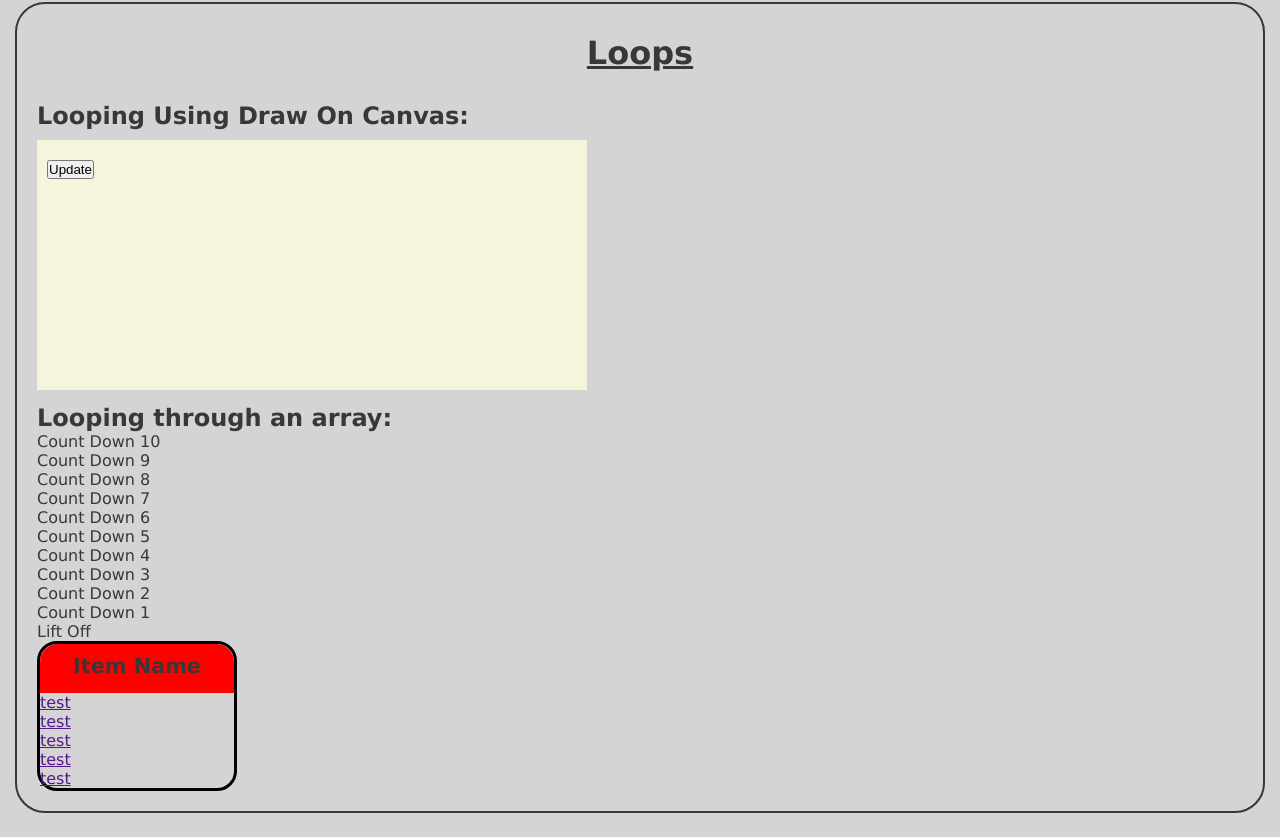
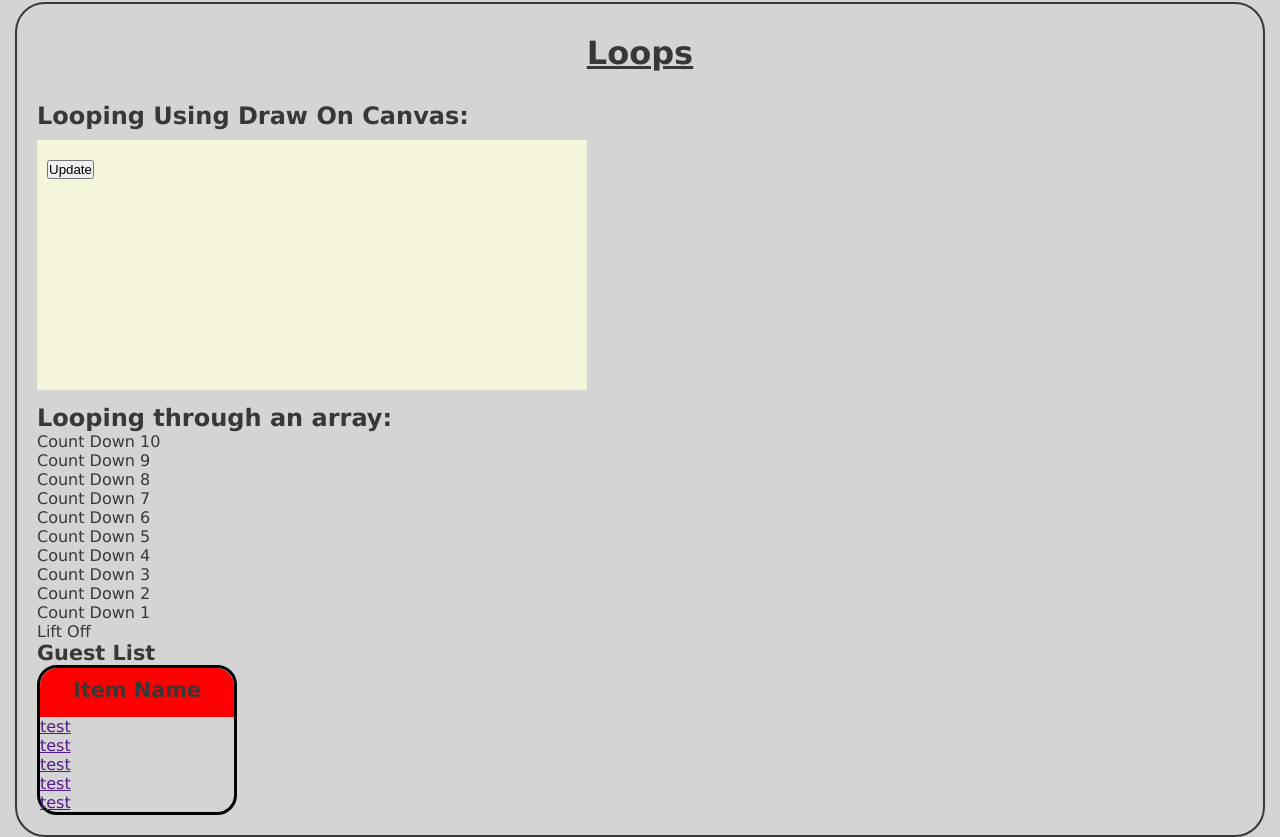
Before and after one commit to Scribler/arraysLoopsTDD, a website: page src/index.html in a window 1280 px wide. Shown: the part 808-1645 px from the top of the page. Before the commit the page ends 1621 px from the top, so only its background shows below. Drawn offline with nearby package versions, Linux system fonts and the light colour scheme; files that its build step writes are made by us from their sources.

Commit message:
setup for guest list assignment

```diff
--- a/src/index.html
+++ b/src/index.html
@@ -31,9 +31,14 @@
       </div>
       <div class="loopArray">
         <h3>Looping through an array:</h3>
+
         <div class="arrLoopOutput">
           array loop output placeholder
         </div>
+
+        <div class="guestListOut">
+        </div>
+
         <div class="maintenanceItemCard">
           <div class="titleBar">
             <h2 class="itemName">Item Name</h2>
--- a/src/js/scripts.js
+++ b/src/js/scripts.js
@@ -181,7 +181,6 @@ for (const key in myMapLoop) {
 
 // Array Loops End
 
-//
 // LAUNCH COUNTDOWN START
 //
 
@@ -205,7 +204,42 @@ do {
 
 //
 // LAUNCH COUNTDOWN END
+
+
+
+// GUEST LIST START (Admit all EXCEPT for 'Phil', and 'Lola')
 //
+
+// Select output
+const guestOutput = document.querySelector('.guestListOut');
+// create heading 2 (blank)
+const h2 = document.createElement('h2');
+// give heading 2 content, then appendChild
+h2.textContent = "Guest List";
+// serve content to output.
+guestOutput.appendChild(h2);
+
+const people = ['Chris', 'Anne', 'Colin', 'Terri', 'Phil', 'Lola', 'Sam', 'Kay', 'Bruce'];
+
+
+const admitted = document.querySelector('.admitted');
+const refused = document.querySelector('.refused');
+admitted.textContent = 'Admit: ';
+refused.textContent = 'Refuse: ';
+
+// loop starts here
+
+// refused.textContent += ;
+// admitted.textContent += ;
+
+
+
+
+
+
+//
+// GUEST LIST END
+
 
 //
 // LOOPS AREA END
```
